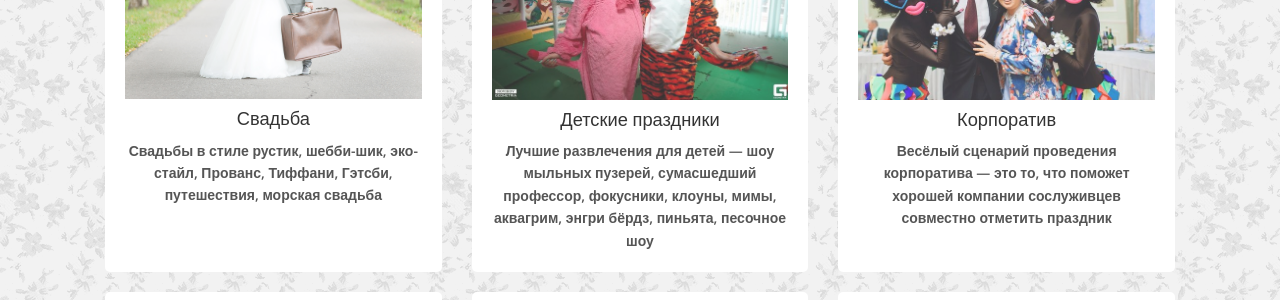
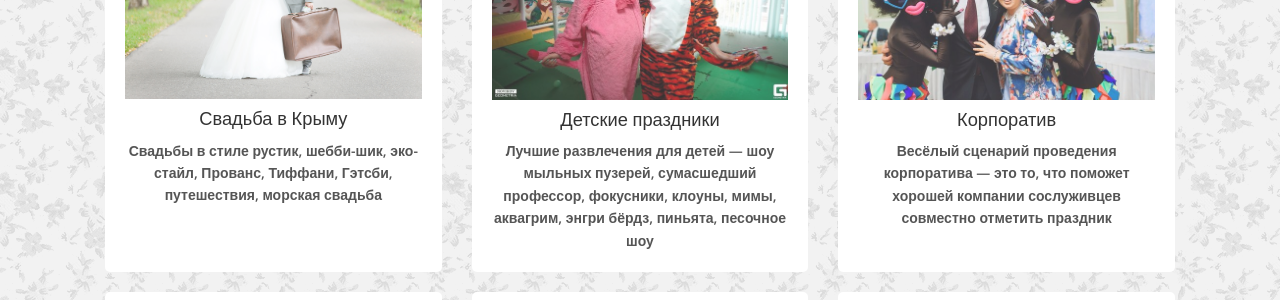
Before and after one commit to verzhinskaya/verzhinskaya.github.io, a Jekyll site: the page built from index.html, in a window 1280 px wide and 900 px high, scrolled down 2451 px. Shown: the part 153-453 px from the top of the window. Built offline with Jekyll 4.4.1, drawn with Linux system fonts in a browser that asks for light colours; nearby versions of some CDN libraries.

Commit message:
Update events.yml

```diff
--- a/_data/events.yml
+++ b/_data/events.yml
@@ -1,7 +1,7 @@
 # ВАЖНО: не использовать знак двоеточия ":" в текстах
 
 - icon: fa-heart
-  title: "Свадьба"
+  title: "Свадьба в Крыму"
   description: "Свадьбы в стиле рустик, шебби-шик, эко-стайл, Прованс, Тиффани, Гэтсби, путешествия, морская свадьба"
   img: 1.jpg
   link: http://svadba.verzhinskaya.ru/
```
